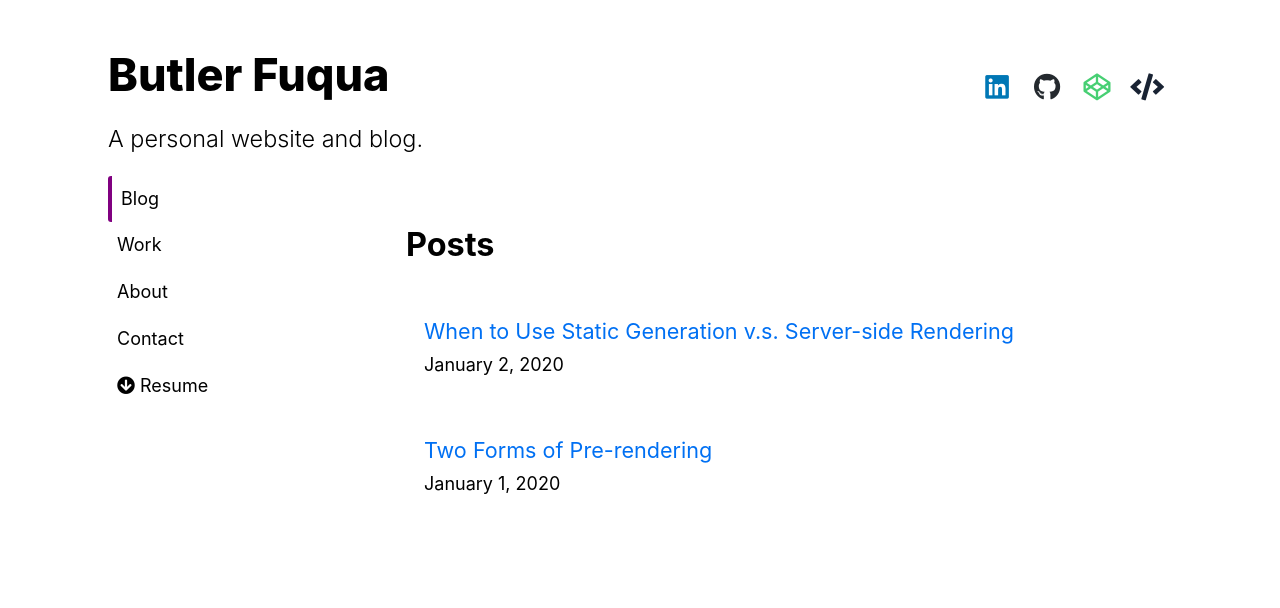
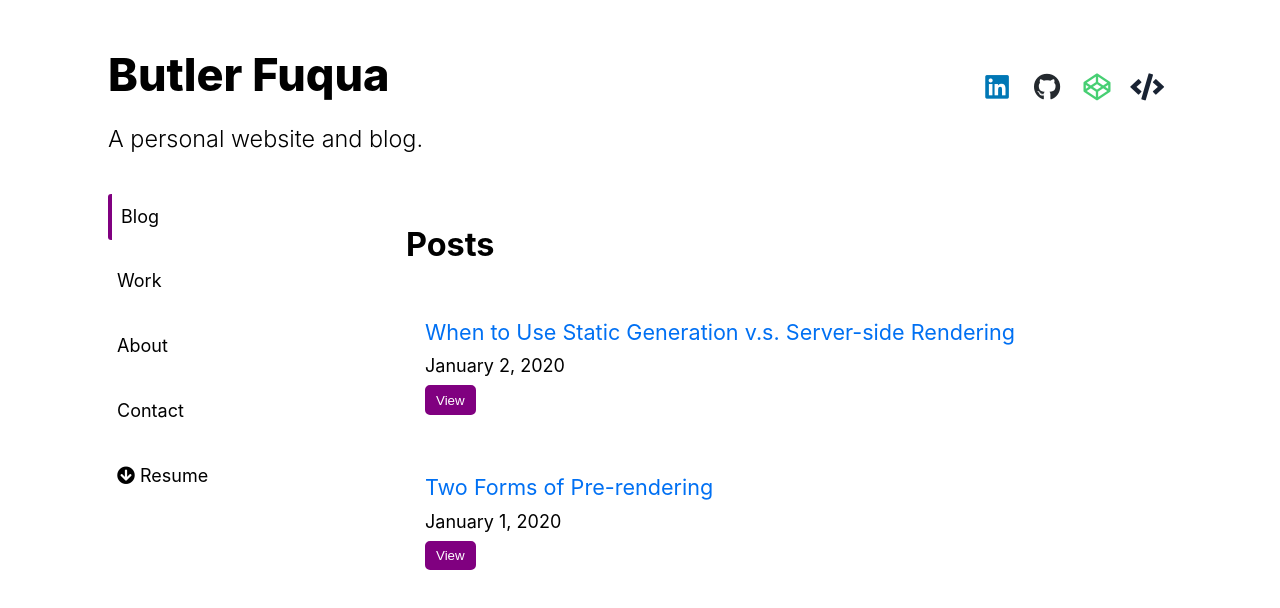
Before and after one commit to ButlerFuqua/personal-blog, a Next.js app: page / in a window 1280 px wide. Shown: the top 608 px of the page. Built offline with nearby package versions, Linux system fonts and the light colour scheme.

Commit message:
Add View button to postsSection. Change PostSection Li styles

```diff
--- a/components/postsSection.js
+++ b/components/postsSection.js
@@ -1,6 +1,7 @@
 import Link from 'next/link'
 import Date from '../components/date'
 import styled from 'styled-components'
+import Router from 'next/router'
 
 const PostsList = styled.ul`
     padding: 0;
@@ -15,15 +16,39 @@ const Li = styled.li`
     border-radius: 5px;
     padding: 1rem;
 
-    transition: .4s;
+    transition: .2s;
     transform: scale(1.0);
+    border: 1px solid white;
+
+
 
     &:hover{
        @media(min-width: 769px){
-        transform: scale(1.02);
-        box-shadow: 0px 0px 20px 6px rgba(0,0,0, .1);
+        // transform: scale(1.02);
+        // box-shadow: 0px 0px 20px 6px rgba(0,0,0, .1);
+
+        border: 1px solid purple;
 
        }
+
+    }
+
+    & button {
+        background: purple;
+        padding: .3rem .5rem;
+        border: purple 2px solid;
+        border-radius: 5px;
+        color: white;
+        cursor: pointer;
+
+        transition: .3s;
+        transform: scale(1.0);
+
+        &:hover {
+            transform: scale(1.02);
+            box-shadow: -3px 3px 2px 0px rgba(0,0,0,.5);
+
+        }
     }
 `
 
@@ -41,6 +66,8 @@ export default function PostsSection({ posts, title, type }) {
                         <small >
                             <Date dateString={date} />
                         </small>
+                        <br />
+                        <button onClick={() => Router.push(`/${type}/${id}`)}>View</button>
                     </Li>
                 ))}
             </PostsList>
--- a/components/sidebar.js
+++ b/components/sidebar.js
@@ -46,6 +46,7 @@ const Li = styled.li`
     padding: .5rem;
     cursor: pointer;
     border-radius: 3px;
+    margin: 1rem 0;
 
 
     transition: .3s;
@@ -59,12 +60,21 @@ const Li = styled.li`
 
     &:hover {
         transform: scale(1.05);
-        box-shadow: 0px 0px 20px 6px rgba(0,0,0, .1);
+        box-shadow: -3px 3px 2px 0px rgba(0,0,0,.5);
 
     }
 
     &.active {
         border-left: 4px solid purple;
+        // border-bottom: 4px solid purple;
+
+        // &::before{
+        //     content: '';
+        //     height: 15px;
+        //     width: 15px;
+        //     background: purple;
+        //     border-radius: 50%;
+        // }
     }
 
 
```
